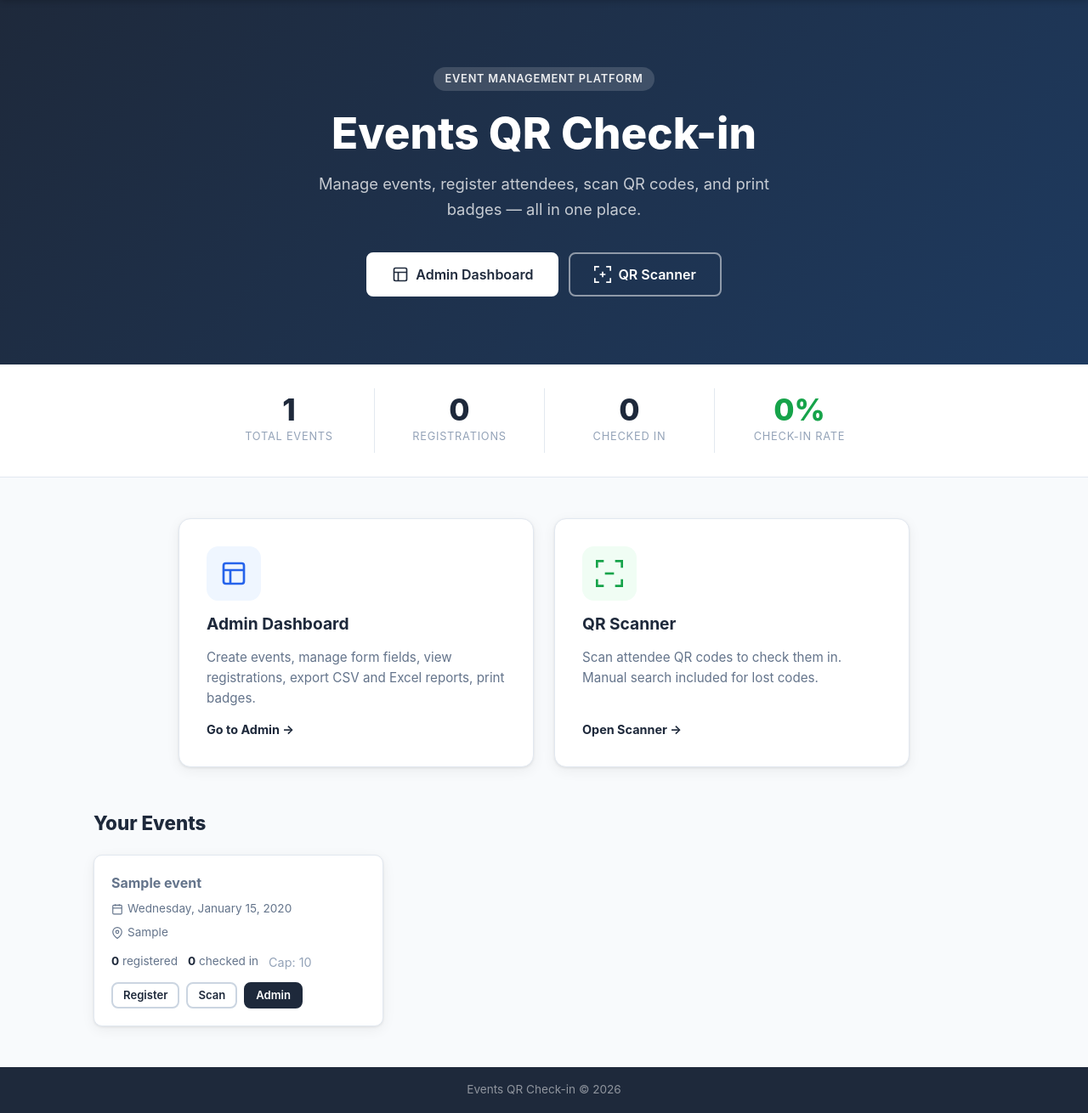
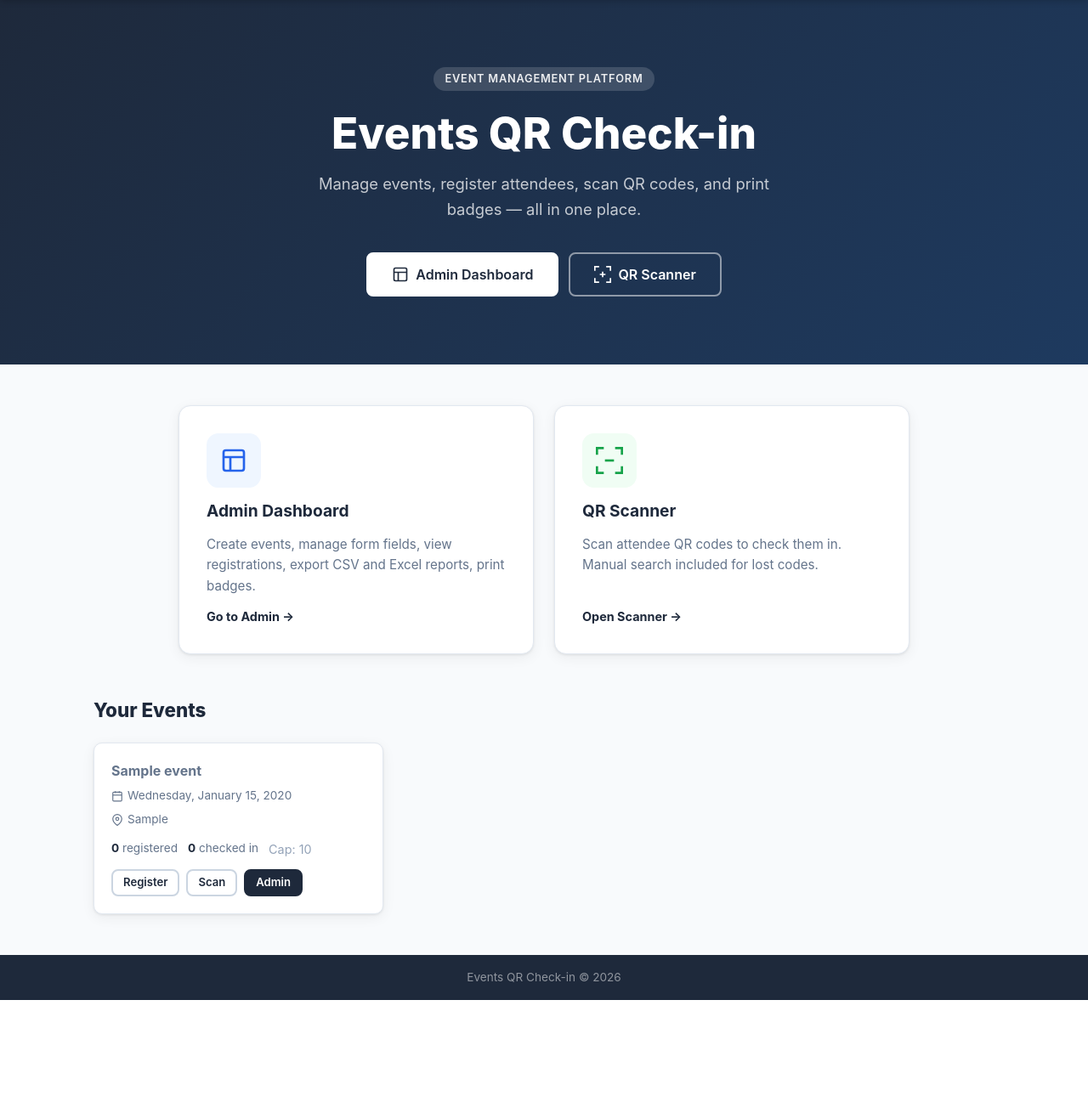
Before and after one commit to rummanabid/Event-registration-v2, a Node server app: page / in a window 1280 px wide. Shown: the part 61-1371 px from the top of the page at 85% size. After the commit the page ends 1238 px from the top, so only its background shows below. Run offline with Node 20, Linux system fonts and the light colour scheme; tables that the repository leaves empty hold one stand-in row (values such as "Sample post"); some libraries are stand-ins or nearby versions.

Commit message:
Remove analytics stats bar from home page
https://claude.ai/code/session_01JTCnUxSBiKhyY43A7zmBxu

```diff
--- a/views/home.ejs
+++ b/views/home.ejs
@@ -43,34 +43,6 @@
         </div>
       </div>
     </section>
-
-    <!-- Global Stats -->
-    <% if (totals.total_events > 0) { %>
-    <section class="home-stats-section">
-      <div class="container">
-        <div class="home-stats-grid">
-          <div class="home-stat">
-            <span class="home-stat-value"><%= totals.total_events %></span>
-            <span class="home-stat-label">Total Events</span>
-          </div>
-          <div class="home-stat">
-            <span class="home-stat-value"><%= totals.total_registrations %></span>
-            <span class="home-stat-label">Registrations</span>
-          </div>
-          <div class="home-stat">
-            <span class="home-stat-value"><%= totals.total_checked_in %></span>
-            <span class="home-stat-label">Checked In</span>
-          </div>
-          <div class="home-stat">
-            <span class="home-stat-value home-stat-pct">
-              <%= totals.total_registrations > 0 ? Math.round((totals.total_checked_in / totals.total_registrations) * 100) : 0 %>%
-            </span>
-            <span class="home-stat-label">Check-in Rate</span>
-          </div>
-        </div>
-      </div>
-    </section>
-    <% } %>
 
     <section class="action-cards-section">
       <div class="container">
```
